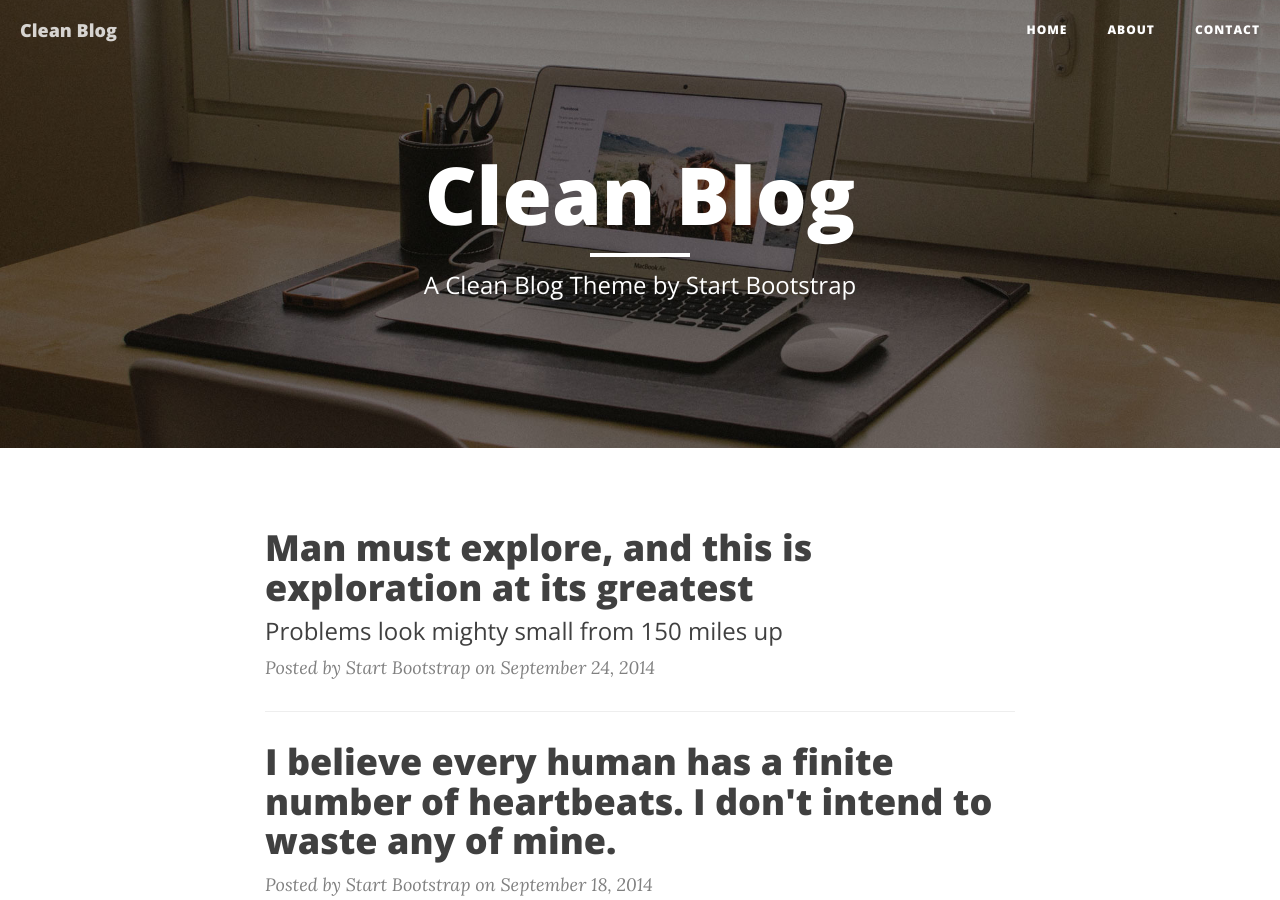
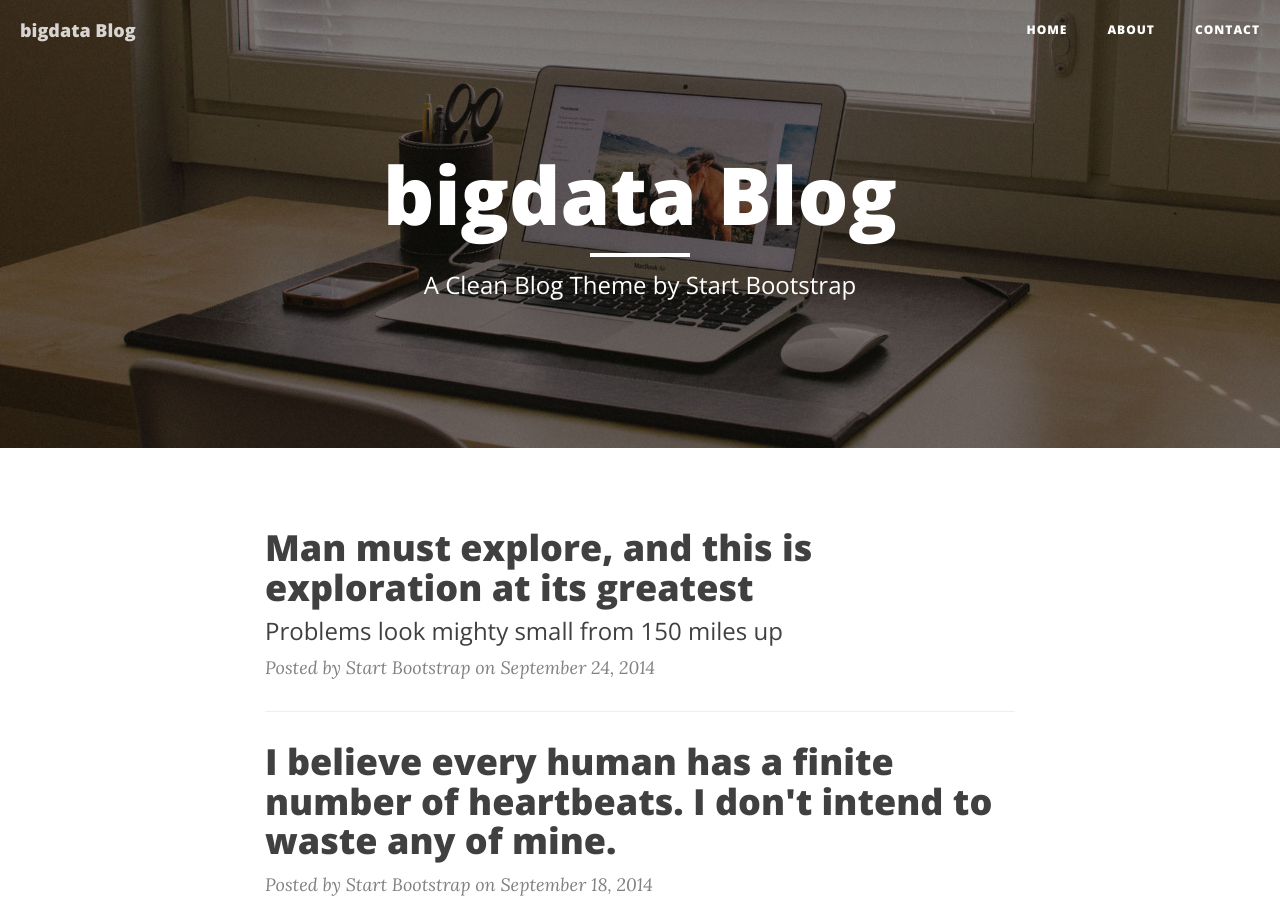
Before and after one commit to iamwljiang/iamwljiang.github.io, a Jekyll site: the page built from index.html, in a window 1280 px wide and 900 px high. Built offline with Jekyll 4.4.1, drawn with Linux system fonts in a browser that asks for light colours; nearby versions of some CDN libraries; the list of posts is cut into pages by our own code; some of the changed lines change nothing that is shown.

Commit message:
modify config

```diff
--- a/_config.yml
+++ b/_config.yml
@@ -1,15 +1,15 @@
 # Site settings
-title: Clean Blog
+title: bigdata Blog
 header-img: img/home-bg.jpg
-email: your-email@yourdomain.com
+email: along322@163.com
 copyright_name: Your/Project/Corporate Name
-description: "Write your site description here. It will be used as your sites meta description as well!"
+description: "hello body welcome to iamwljiang's blog!!"
 baseurl: ""
-url: "http://yourdomain.com"
-twitter_username: SBootstrap
-github_username:  davidtmiller
-facebook_username:  StartBootstrap
-email_username:  your-email@yourdomain.com
+url: "https://iamwljiang.github.org"
+twitter_username:
+github_username:  iamwljiang
+facebook_username:
+email_username:  along322@163.com
 
 # Google Analytics
 # To enable google analytics, uncomment below line with a valid Google Tracking ID
```
